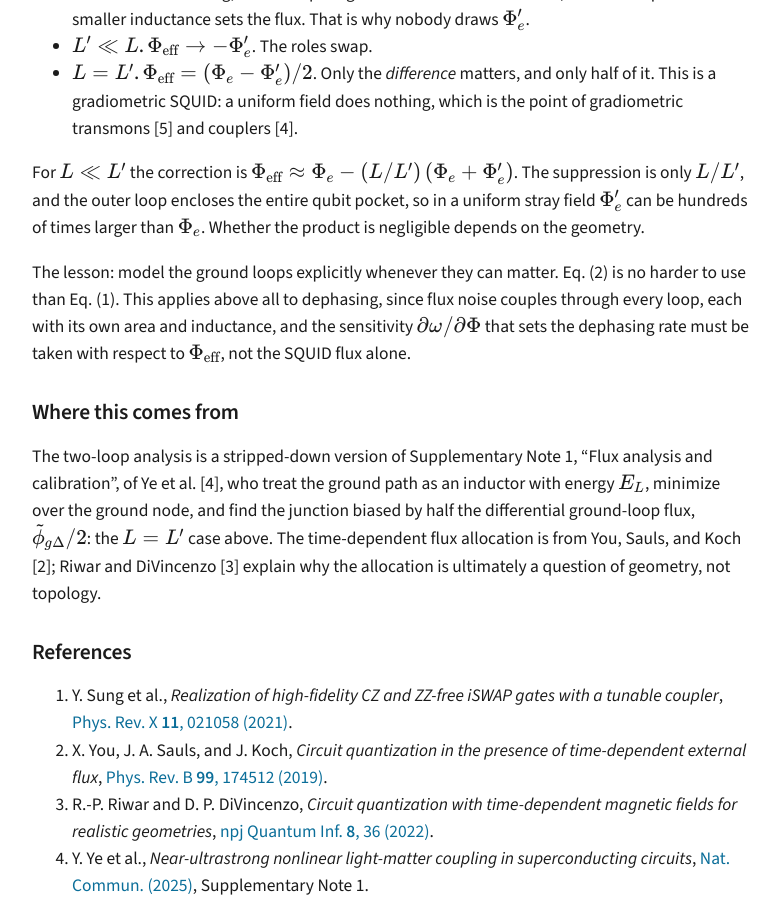
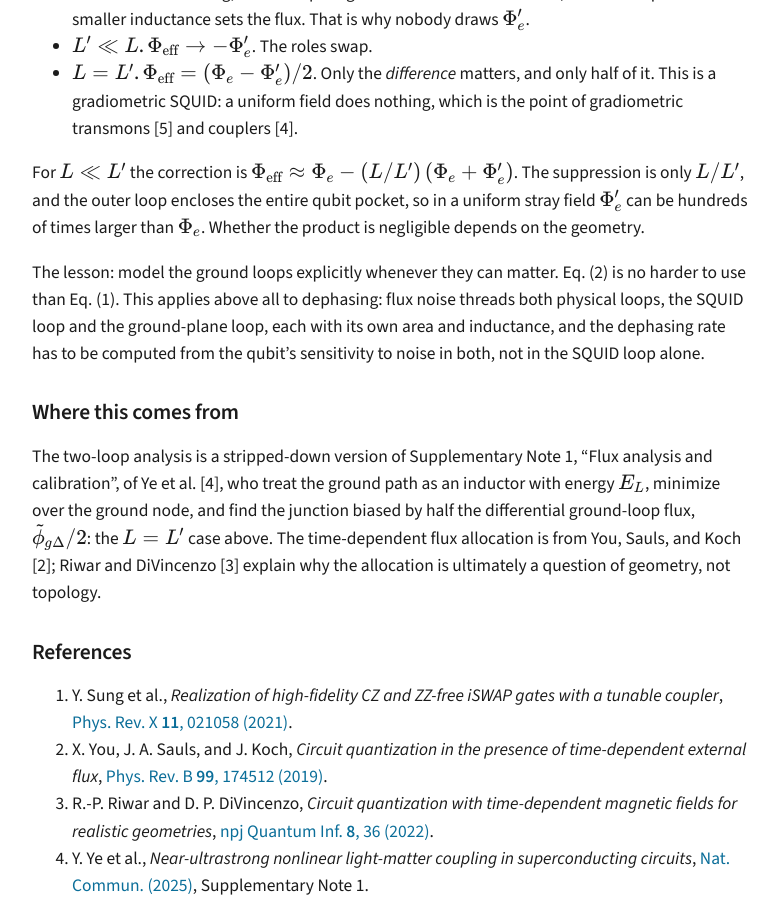
Before and after one commit to gihwan-scqubits/gihwan-scqubits.github.io, a Jekyll site: the page built from _posts/2026-09-07-squid-outer-ground-loop.md, in a window 1280 px wide and 900 px high, scrolled down 3304 px. Shown: the whole window, without its empty margins (248-1028 px from the left). Built offline with Jekyll 4.4.1, drawn with Linux system fonts in a browser that asks for light colours.

Commit message:
Phrase the dephasing lesson in terms of the physical loops
Co-Authored-By: Claude Fable 5.1 <noreply@anthropic.com>
Claude-Session: https://claude.ai/code/session_01D9GyQzp35NGwXa4HyFQyv5

```diff
--- a/_posts/2026-09-07-squid-outer-ground-loop.md
+++ b/_posts/2026-09-07-squid-outer-ground-loop.md
@@ -92,7 +92,7 @@ The limits answer the question in the title.
 
 For $$L \ll L'$$ the correction is $$\Phi_{\text{eff}} \approx \Phi_e - (L/L')\,(\Phi_e + \Phi_e')$$. The suppression is only $$L/L'$$, and the outer loop encloses the entire qubit pocket, so in a uniform stray field $$\Phi_e'$$ can be hundreds of times larger than $$\Phi_e$$. Whether the product is negligible depends on the geometry.
 
-The lesson: model the ground loops explicitly whenever they can matter. Eq. (2) is no harder to use than Eq. (1). This applies above all to dephasing, since flux noise couples through every loop, each with its own area and inductance, and the sensitivity $$\partial\omega/\partial\Phi$$ that sets the dephasing rate must be taken with respect to $$\Phi_{\text{eff}}$$, not the SQUID flux alone.
+The lesson: model the ground loops explicitly whenever they can matter. Eq. (2) is no harder to use than Eq. (1). This applies above all to dephasing: flux noise threads both physical loops, the SQUID loop and the ground-plane loop, each with its own area and inductance, and the dephasing rate has to be computed from the qubit's sensitivity to noise in both, not in the SQUID loop alone.
 
 ## Where this comes from
 
```
